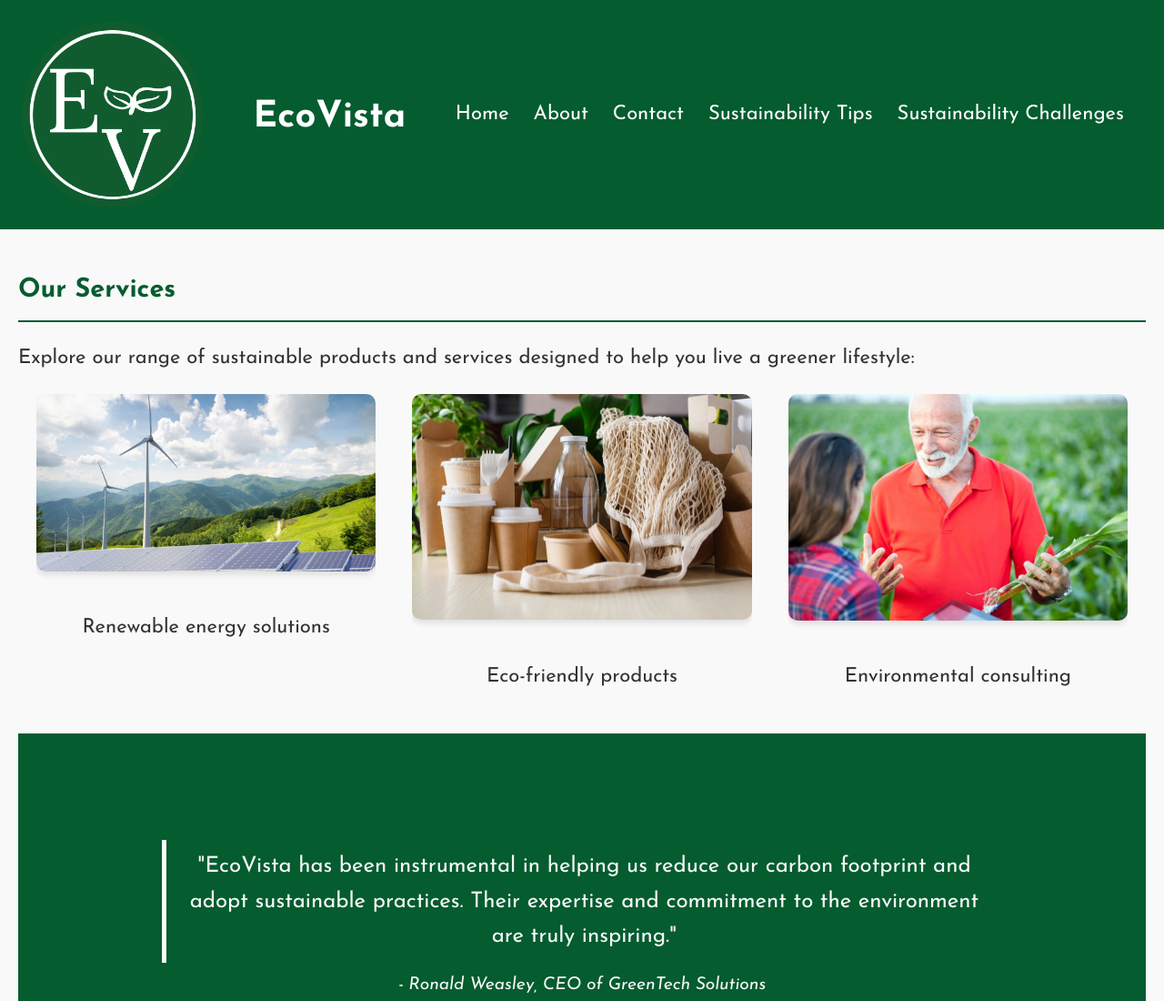
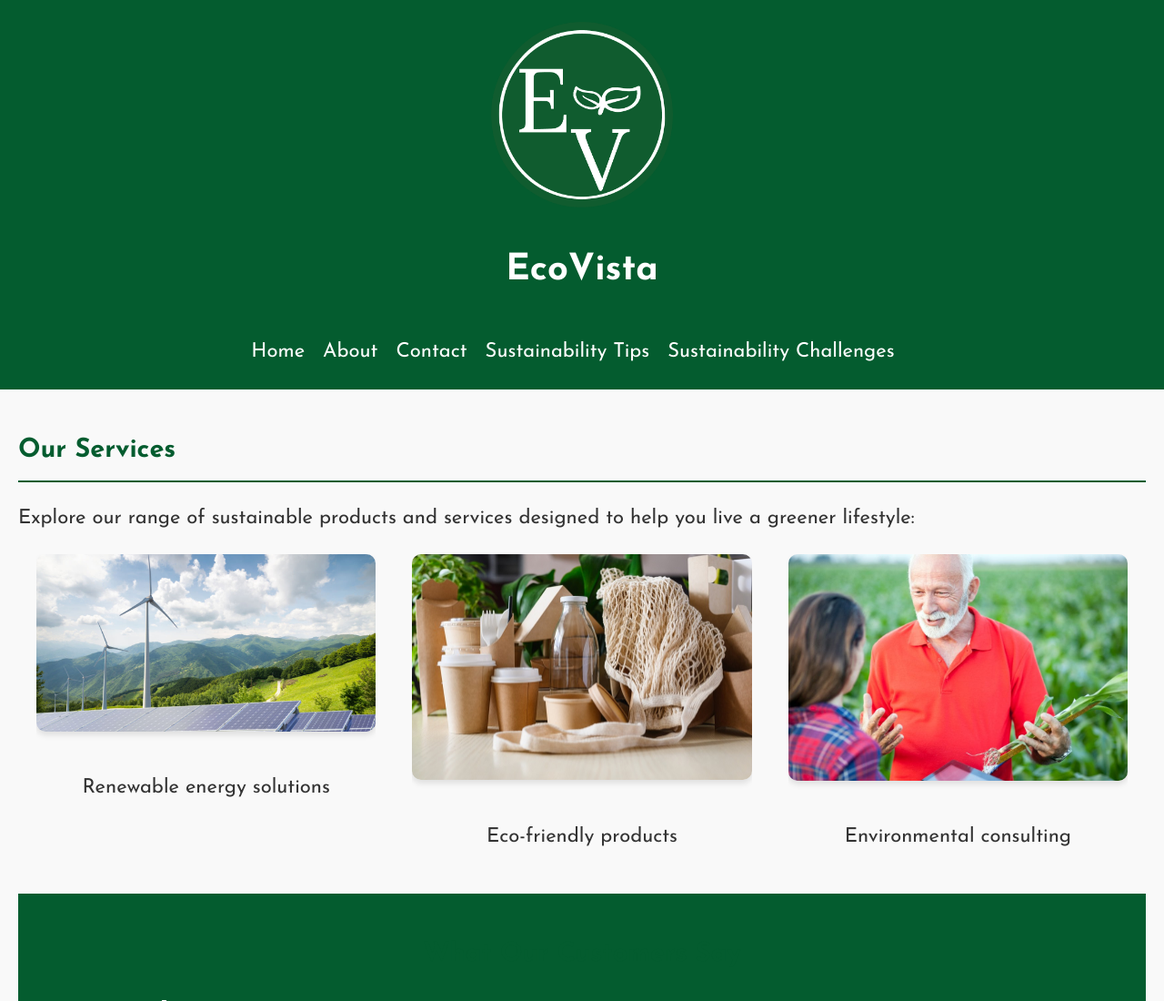
Before and after one commit to wingedmoose/EcoVistas, a plain HTML site: page index.html in a window 1280 px wide. Shown: the top 1100 px of the page at 91% size. Drawn offline with Linux system fonts and the light colour scheme.

Commit message:
Update styles.css

```diff
--- a/styles.css
+++ b/styles.css
@@ -33,18 +33,35 @@ body {
 }
 
 header {
-  background-color: #045c2f;
-  color: #ffffff;
-  padding: 20px;
+    background-color: #045c2f;
+    color: #fff;
+    padding: 24px;
+    text-align: center;
+    display: flex;
+    flex-direction: column;
+    align-items: center;
+}
+
+header img {
+    width: 150px;
+    height: auto;
+    margin-bottom: 10px;
+}
+
+nav {
+    margin-top: 20px;
 }
 
 nav ul {
-  list-style-type: none;
+    list-style-type: none;
+    padding: 0;
+    margin: 0;
+    display: flex;
+    justify-content: center;
 }
 
 nav ul li {
-  display: inline;
-  margin-right: 20px;
+    margin-right: 15px;
 }
 
 nav ul li a {
```
